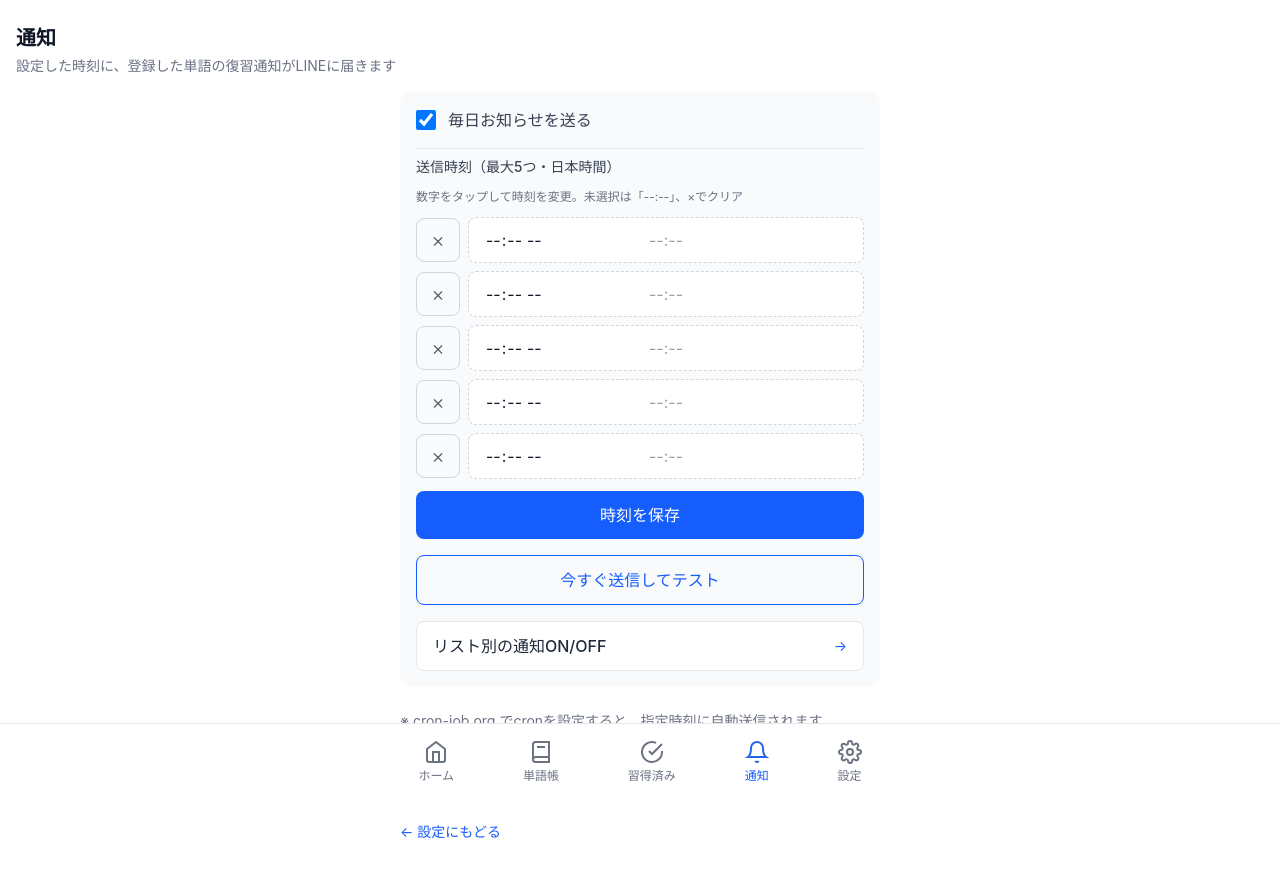
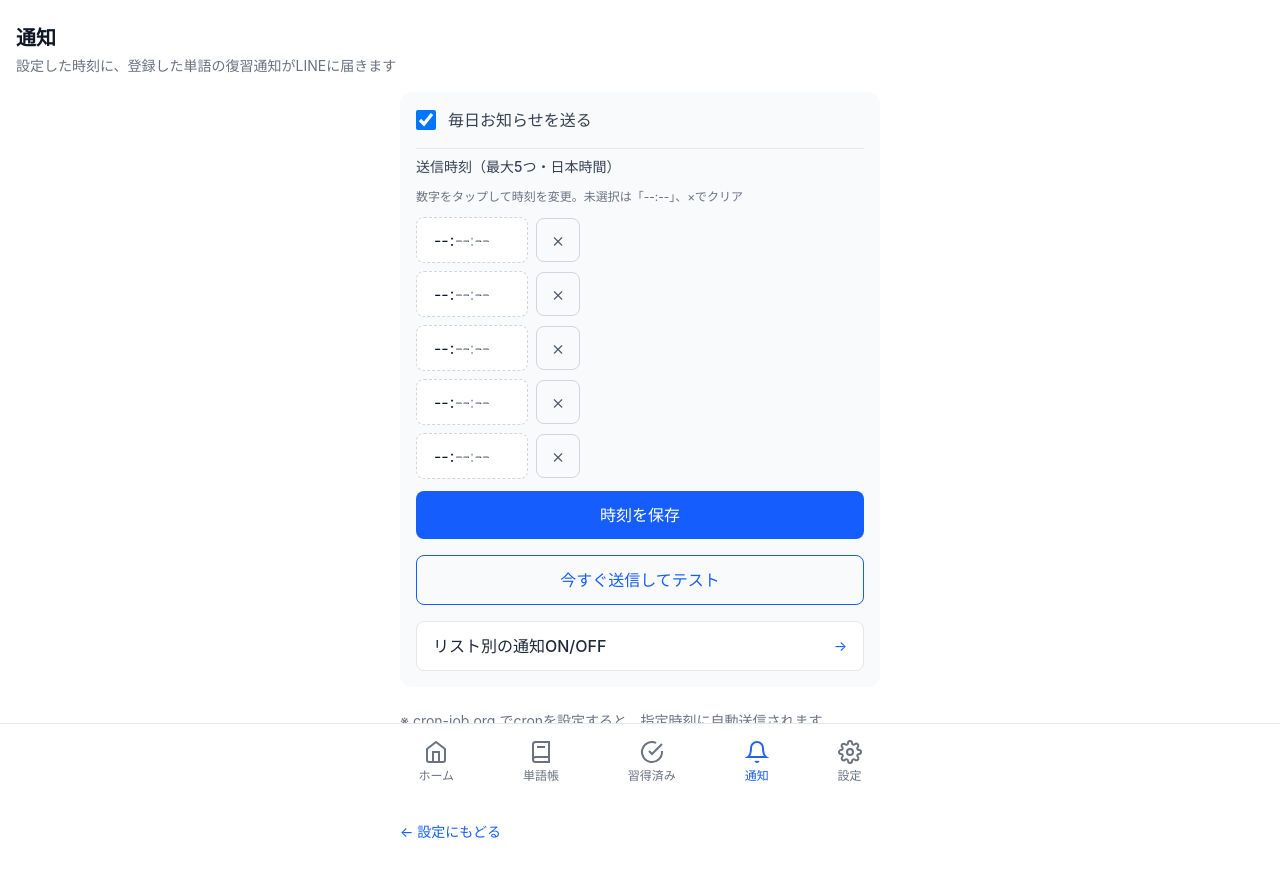
Before and after one commit to yukafukuyama/Brain-Craft-, a Next.js app: page /notification in a window 1280 px wide. Both pictures are taken after a click on the label "毎日お知らせを送る". Shown: the top 876 px of the page. Built offline with nearby package versions, Linux system fonts and the light colour scheme; no server answers.

Commit message:
Add close button to success page and update app icon

```diff
--- a/app/notification/page.tsx
+++ b/app/notification/page.tsx
@@ -147,15 +147,7 @@ export default function NotificationPage() {
                   <div className="space-y-2">
                     {[0, 1, 2, 3, 4].map((i) => (
                       <div key={i} className="flex items-center gap-2">
-                        <button
-                          type="button"
-                          onClick={() => handleClearSlot(i)}
-                          aria-label={`スロット${i + 1}をクリア`}
-                          className="flex-shrink-0 min-w-[44px] min-h-[44px] w-11 h-11 flex items-center justify-center rounded-lg border border-gray-300 bg-gray-50 text-gray-600 active:bg-gray-200 transition-colors touch-manipulation"
-                        >
-                          <span className="text-xl font-light leading-none" aria-hidden>×</span>
-                        </button>
-                        <div className="relative flex-1 min-w-0">
+                        <div className="relative w-28 min-w-0 shrink-0">
                           <input
                             ref={(el) => { timeInputRefs.current[i] = el; }}
                             type="time"
@@ -183,6 +175,14 @@ export default function NotificationPage() {
                             </button>
                           )}
                         </div>
+                        <button
+                          type="button"
+                          onClick={() => handleClearSlot(i)}
+                          aria-label={`スロット${i + 1}をクリア`}
+                          className="flex-shrink-0 min-w-[44px] min-h-[44px] w-11 h-11 flex items-center justify-center rounded-lg border border-gray-300 bg-gray-50 text-gray-600 active:bg-gray-200 transition-colors touch-manipulation"
+                        >
+                          <span className="text-xl font-light leading-none" aria-hidden>×</span>
+                        </button>
                       </div>
                     ))}
                   </div>
```
